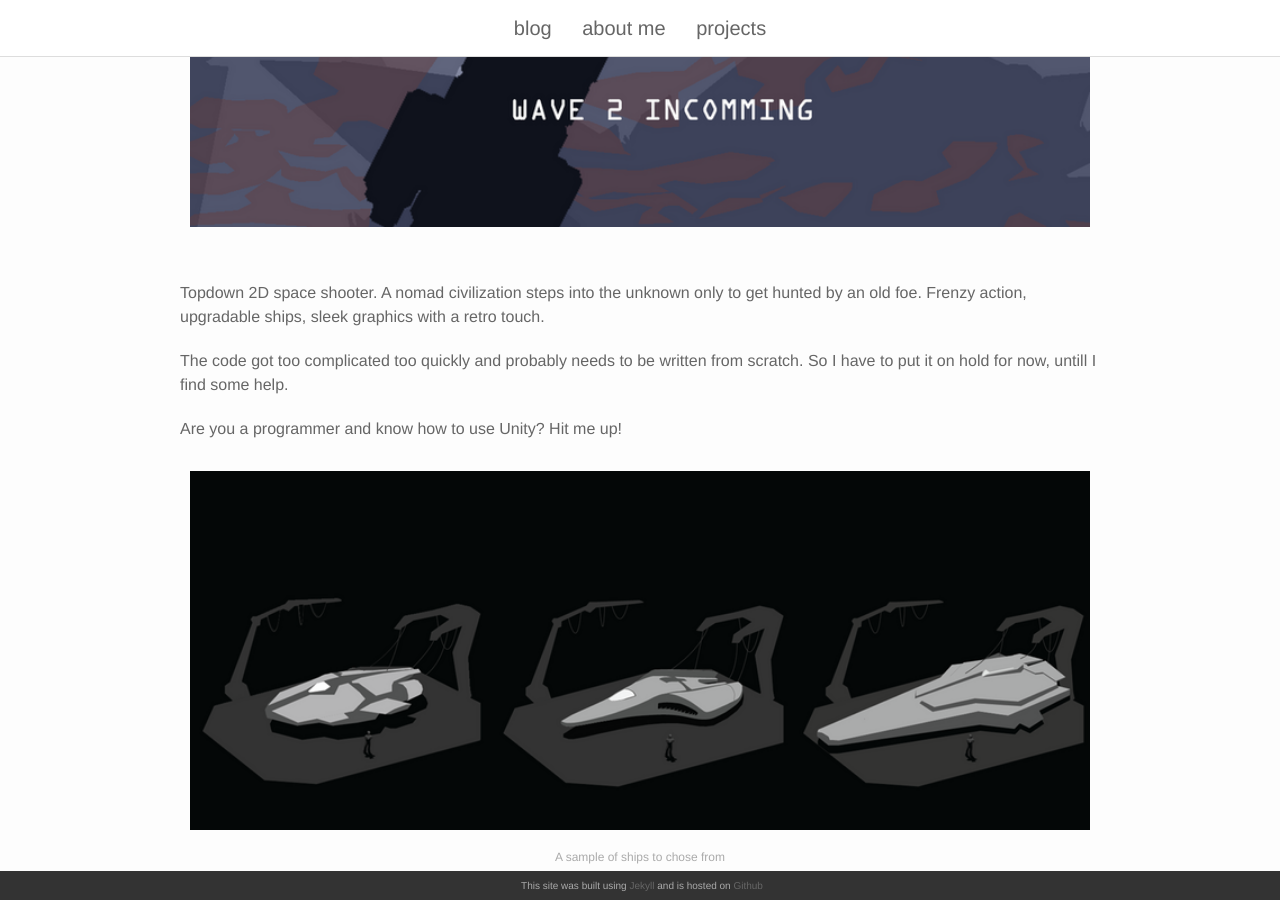
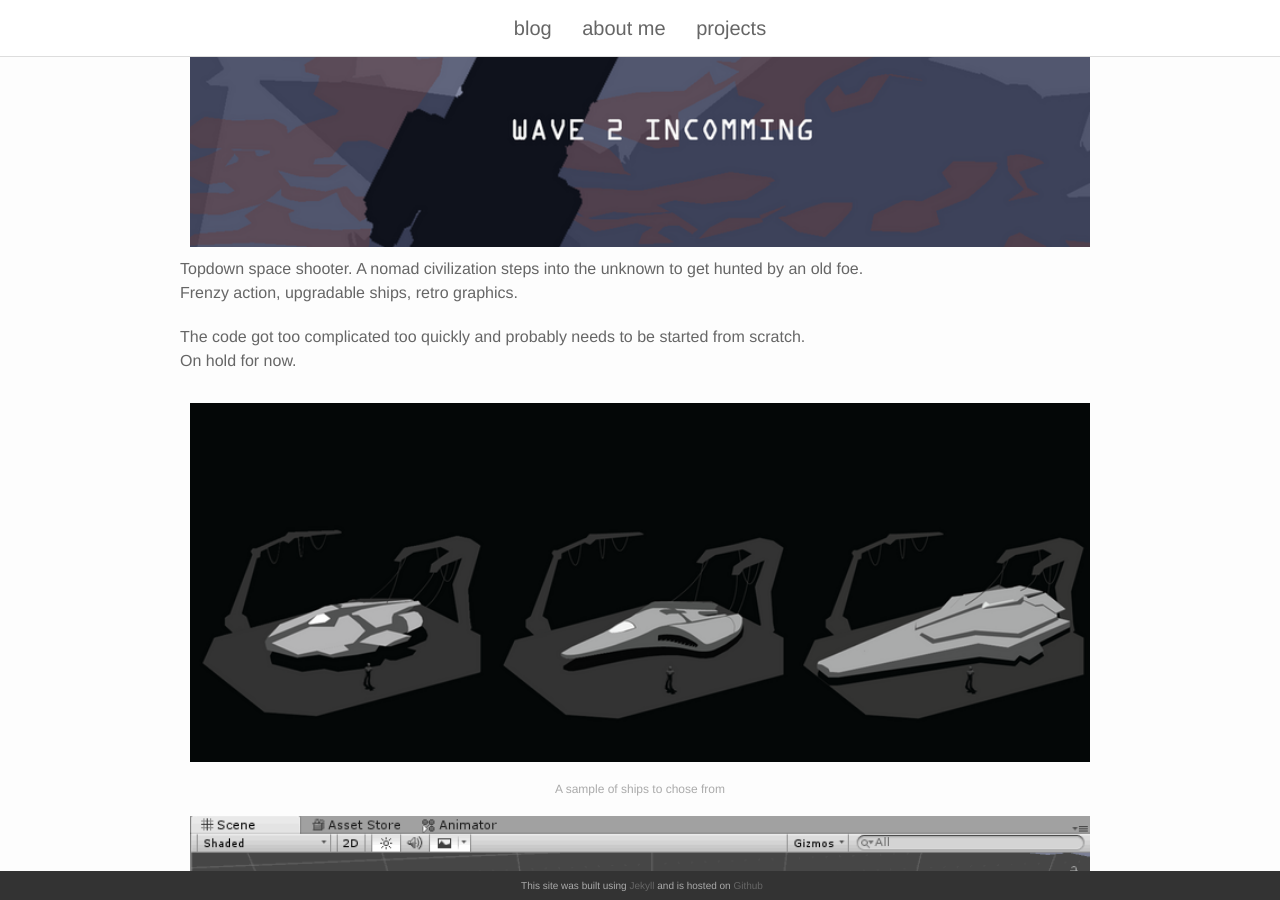
Before and after one commit to pablomon/pablomon.github.io, a Jekyll site: the page built from _projects/7th fleet.markdown, in a window 1280 px wide and 900 px high, scrolled down 1532 px. Built offline with Jekyll 4.4.1, drawn with Linux system fonts in a browser that asks for light colours; nearby versions of some CDN libraries.

```diff
--- a/_projects/7th fleet.markdown
+++ b/_projects/7th fleet.markdown
@@ -6,18 +6,19 @@ img: /img/7f/7fProject.png
 ---
 <div class="img_row">
 	<img class="col three" src="{{ site.baseurl }}/img/7f/7fMenu.png" alt="" title="Main menu"/>
+</div>
+<div class="img_row">
 	<img class="col three" src="{{ site.baseurl }}/img/7f/7fShipyard.png" alt="" title="Shipyard"/>
+</div>
+<div class="img_row">
 	<img class="col three" src="{{ site.baseurl }}/img/7f/7fMission.png" alt="" title="Mission mockup"/>
 </div>
-<br>
 
-Topdown 2D space shooter.
-A nomad civilization steps into the unknown only to get hunted by an old foe.
-Frenzy action, upgradable ships, sleek graphics with a retro touch.
+Topdown space shooter. A nomad civilization steps into the unknown to get hunted by an old foe. <br>
+Frenzy action, upgradable ships, retro graphics.
 
-The code got too complicated too quickly and probably needs to be written from scratch. So I have to put it on hold for now, untill I find some help.
-
-Are you a programmer and know how to use Unity? Hit me up!
+The code got too complicated too quickly and probably needs to be started from scratch. <br>
+On hold for now.
 
 <div class="img_row">
 	<img class="col three" src="{{ site.baseurl }}/img/7f/7fShips.png" alt="" title="Ships"/>
```
Also changed, not shown: _drafts/2019_04_19-FunWithShaders.md (deleted, +0 -27 lines), _posts/2018-07-15-FunWithShaders- Copy.markdown (deleted, +0 -33 lines).
